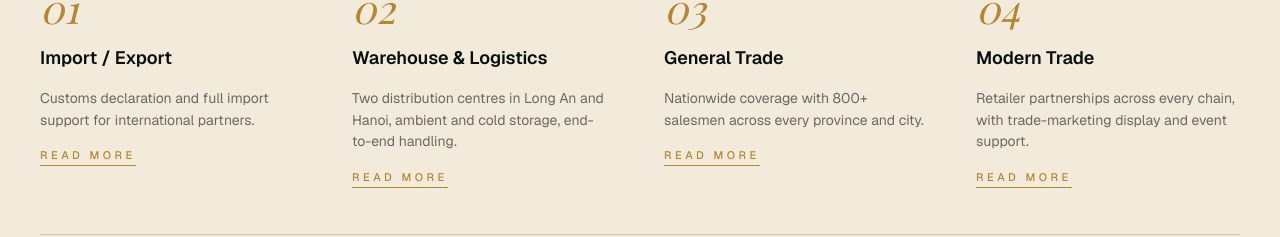
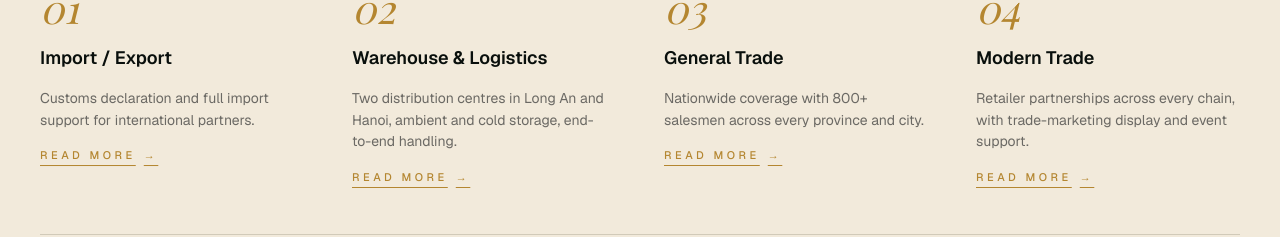
Before and after one commit to tutur3u/richfield, a Next.js app: page / in a window 1280 px wide. Shown: the part 1484-1721 px from the top of the page. Built offline with nearby package versions, Linux system fonts and the light colour scheme.

Commit message:
fix(home): restore arrow on WhatWeDo Read more link for soft-CTA consistency

```diff
--- a/app/_components/sections/what-we-do.tsx
+++ b/app/_components/sections/what-we-do.tsx
@@ -40,9 +40,9 @@ export function WhatWeDo() {
               </p>
               <Link
                 href={p.href}
-                className="text-[11px] font-medium uppercase tracking-[0.32em] text-gold underline decoration-gold underline-offset-[6px] hover:text-gold/80"
+                className="inline-flex items-center gap-2 text-[11px] font-medium uppercase tracking-[0.32em] text-gold underline decoration-gold underline-offset-[6px] hover:text-gold/80"
               >
-                Read more
+                Read more <span aria-hidden>→</span>
               </Link>
             </RevealOnScroll>
           ))}
```
